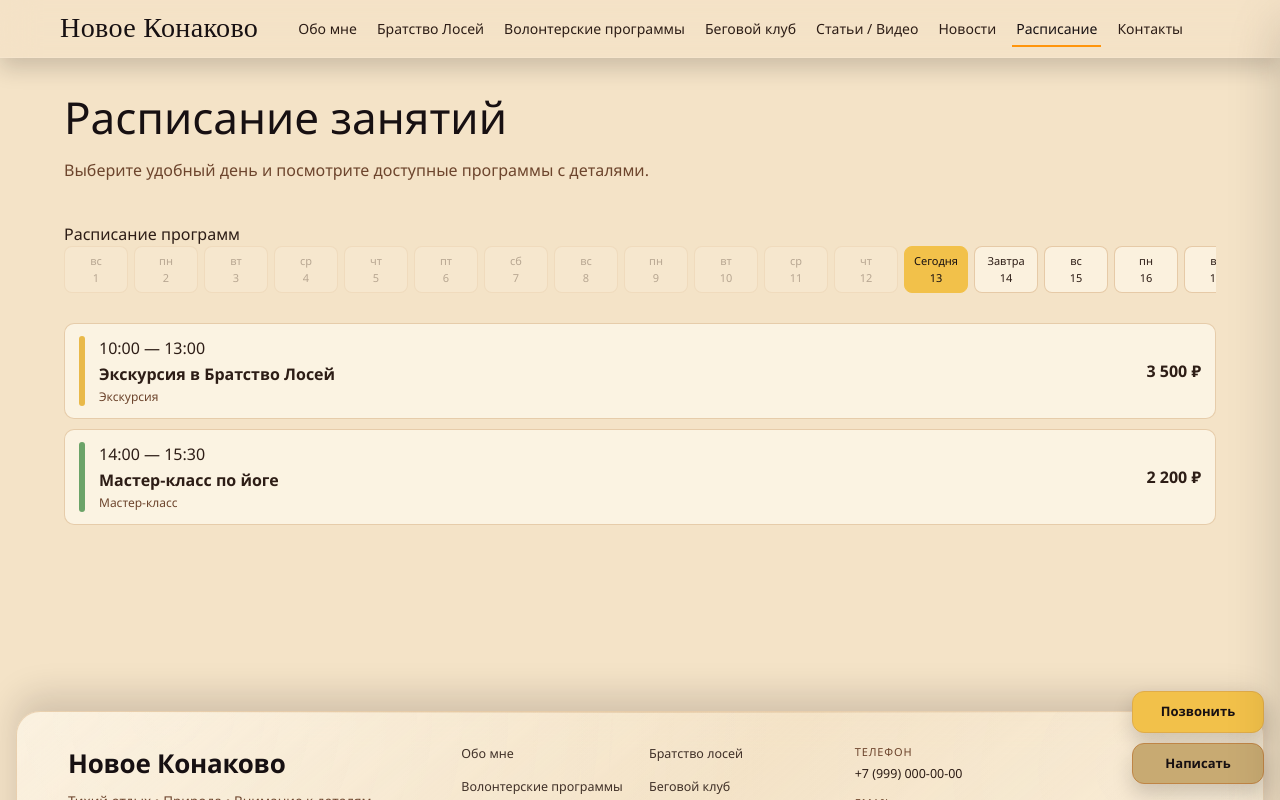
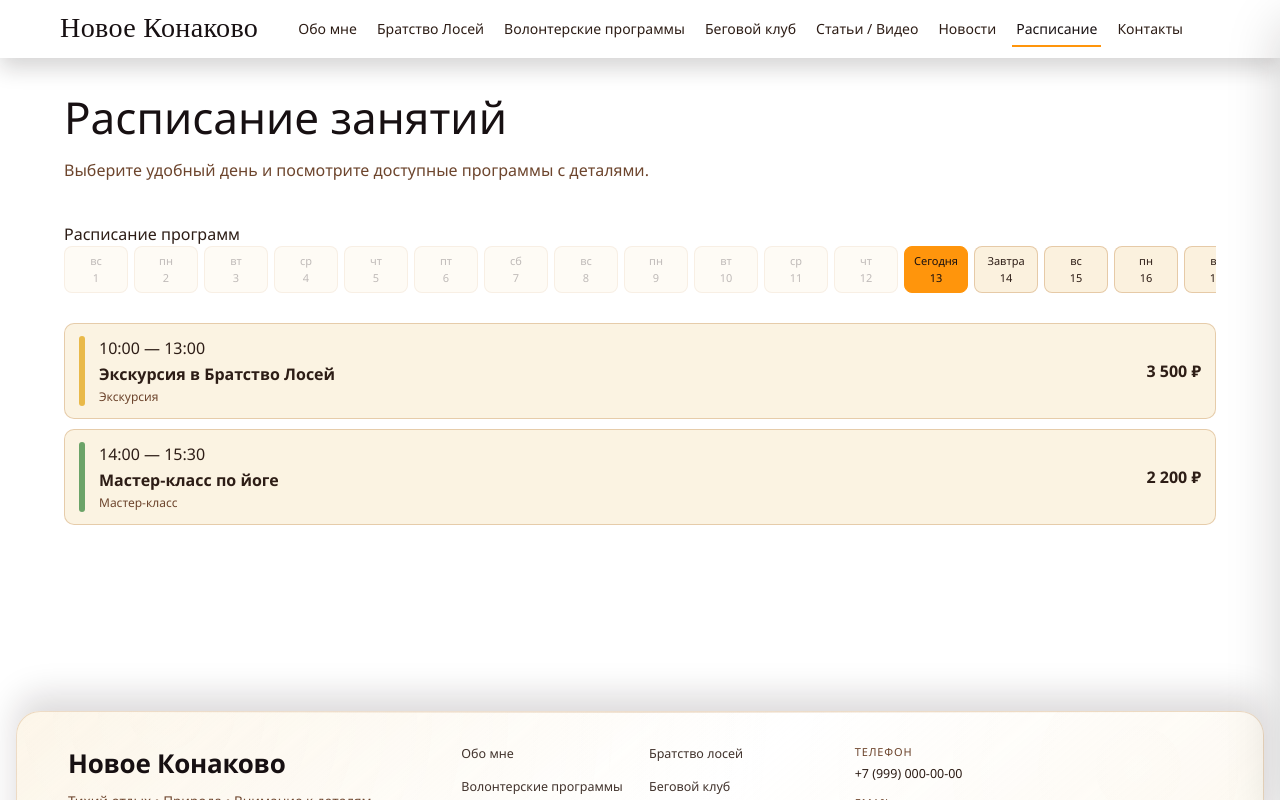
Before and after one commit to m1ke1994/new_konakovo, a Vue app: page /schedule in a window 1280 px wide. Shown: the top 800 px of the page. Built offline with nearby package versions, Linux system fonts and the light colour scheme; a web font is replaced by a local one.

Commit message:
изменение цвета кнопок часть 2

```diff
--- a/src/App.vue
+++ b/src/App.vue
@@ -1,6 +1,5 @@
 <script setup>
 import { onMounted } from 'vue'
-import FloatingContactButtons from './components/FloatingContactButtons.vue'
 
 const forceScrollTop = () => {
   if (typeof window === 'undefined') return
@@ -22,5 +21,4 @@ onMounted(() => {
 
 <template>
   <router-view />
-  <FloatingContactButtons />
 </template>
--- a/src/assets/css/main.css
+++ b/src/assets/css/main.css
@@ -1,5 +1,4 @@
 @import './variables.css';
-@import './theme.css';
 @import './fonts.css';
 
 @tailwind base;
@@ -81,19 +80,19 @@ a {
 }
 
 .btn-primary {
-  background: var(--button-primary-bg);
-  color: var(--button-primary-text);
-  border-color: var(--button-primary-border);
+  background: var(--color-sun);
+  color: var(--color-dark-deep);
+  border-color: color-mix(in srgb, var(--color-orange) 55%, var(--color-border-accent));
   box-shadow: 0 10px 22px var(--shadow);
 }
 
 .btn-primary:hover {
-  background: var(--button-primary-bg-hover);
+  background: var(--color-orange);
   transform: translateY(-1px);
 }
 
 .btn-primary:active {
-  background: var(--button-primary-bg-active);
+  background: color-mix(in srgb, var(--color-orange) 90%, #000000);
   transform: translateY(-1px);
 }
 
@@ -121,20 +120,6 @@ a {
 .btn-outline:hover {
   background: color-mix(in srgb, var(--color-sand) 30%, transparent);
   color: var(--color-dark-deep);
-}
-
-.btn-hero-contact {
-  background: var(--button-hero-bg);
-  color: var(--button-hero-text);
-  border-color: var(--button-hero-border);
-}
-
-.btn-hero-contact:hover {
-  background: var(--button-hero-bg-hover);
-}
-
-.btn-hero-contact:active {
-  background: var(--button-hero-bg-active);
 }
 
 .glass-card {
--- a/src/assets/css/theme.css
+++ /dev/null
@@ -1,16 +0,0 @@
-:root {
-  --color-primary-blue: #6FA2B8;
-  --color-accent-yellow: #F2C14A;
-
-  --button-primary-bg: var(--color-accent-yellow);
-  --button-primary-bg-hover: color-mix(in srgb, var(--color-accent-yellow) 92%, #000000);
-  --button-primary-bg-active: color-mix(in srgb, var(--color-accent-yellow) 86%, #000000);
-  --button-primary-text: var(--color-dark-deep);
-  --button-primary-border: color-mix(in srgb, var(--color-accent-yellow) 65%, var(--color-border-accent));
-
-  --button-hero-bg: var(--color-primary-blue);
-  --button-hero-bg-hover: color-mix(in srgb, var(--color-primary-blue) 92%, #000000);
-  --button-hero-bg-active: color-mix(in srgb, var(--color-primary-blue) 84%, #000000);
-  --button-hero-text: #ffffff;
-  --button-hero-border: color-mix(in srgb, var(--color-primary-blue) 70%, var(--color-border-accent));
-}
--- a/src/assets/css/variables.css
+++ b/src/assets/css/variables.css
@@ -9,7 +9,7 @@
 
   --color-text-primary: #2d1d16;
   --color-text-secondary: #6d452d;
-  --color-background-main: #f4e3c7;
+  --color-background-main: #ffffff;
   --color-background-light: #fbf1de;
   --color-border-accent: #bf8546;
 }
--- a/src/components/ArticleCard.vue
+++ b/src/components/ArticleCard.vue
@@ -20,7 +20,7 @@ const props = defineProps({
     <div class="article-card__content">
       <h3 class="article-card__title">{{ item.title }}</h3>
       <p v-if="showDescription" class="article-card__description">{{ item.description }}</p>
-      <router-link class="article-card__action btn-primary" :to="`/articles/${item.id}`">Читать далее</router-link>
+      <router-link class="article-card__action btn-outline" :to="`/articles/${item.id}`">Читать дальше</router-link>
     </div>
   </article>
 </template>
--- a/src/components/FeedbackSection.vue
+++ b/src/components/FeedbackSection.vue
@@ -264,9 +264,9 @@ const handleConfirm = () => {
 }
 
 .tariff__btn.active {
-  background: var(--button-primary-bg);
-  border-color: var(--button-primary-bg);
-  color: var(--button-primary-text);
+  background: var(--primary);
+  border-color: var(--primary);
+  color: var(--color-dark-deep);
 }
 
 .tariff__desc {
--- a/src/components/FloatingContactButtons.vue
+++ /dev/null
@@ -1,42 +0,0 @@
-<template>
-  <div class="floating-contact" aria-label="Быстрая связь">
-    <a class="floating-contact__btn btn-primary" href="tel:+79990000000">Позвонить</a>
-    <a
-      class="floating-contact__btn btn-secondary"
-      href="https://t.me/username"
-      target="_blank"
-      rel="noopener"
-    >
-      Написать
-    </a>
-  </div>
-</template>
-
-<style scoped>
-.floating-contact {
-  position: fixed;
-  right: 16px;
-  bottom: max(16px, env(safe-area-inset-bottom));
-  z-index: 55;
-  display: grid;
-  gap: 10px;
-}
-
-.floating-contact__btn {
-  min-width: 132px;
-  box-shadow: 0 10px 20px var(--shadow);
-}
-
-@media (max-width: 720px) {
-  .floating-contact {
-    right: 12px;
-    gap: 8px;
-  }
-
-  .floating-contact__btn {
-    min-width: 118px;
-    padding: 9px 12px;
-    font-size: 12px;
-  }
-}
-</style>
--- a/src/components/NewsCard.vue
+++ b/src/components/NewsCard.vue
@@ -24,7 +24,7 @@ const formattedDate = computed(() =>
       <p class="news-card__date">{{ formattedDate }}</p>
       <h3 class="news-card__title">{{ item.title }}</h3>
       <p class="news-card__description">{{ item.description }}</p>
-      <router-link class="news-card__action btn-primary" :to="`/news/${item.id}`">Читать дальше</router-link>
+      <router-link class="news-card__action btn-outline" :to="`/news/${item.id}`">Читать дальше</router-link>
     </div>
   </article>
 </template>
--- a/src/components/Profile/ProfileHero.vue
+++ b/src/components/Profile/ProfileHero.vue
@@ -61,15 +61,9 @@
                 <div class="info__name">Лиза Стручкова</div>
                 <div class="info__row">
                     <div class="info__about">
-                        Делюсь событиями, тишиной и теплыми практиками в Конаково. Я переехала из Москвы в Конаково
-                        и создала здесь пространство для осознанного отдыха, живых встреч и глубокого контакта с природой.
-                        Это место про замедление, внимание к себе и теплые человеческие связи - вдали от суеты и спешки.
-                        Я провожу экскурсии по природным местам, утренние практики, чайные церемонии и мастер-классы,
-                        объединяя их в цельный опыт. Для гостей Конаково становлюсь проводником, помогаю собрать день или
-                        путешествие под ваш ритм и интересы. А для местных создаю сообщество, где есть движение, поддержка,
-                        общение и ощущение «своего места».
+            Делюсь событиями, тишиной и теплыми практиками в Конаково. Я переехала из Москвы в Конаково и создала здесь пространство для осознанного отдыха, живых встреч и глубокого контакта с природой. Это место про замедление, внимание к себе и теплые человеческие связи - вдали от суеты и спешки. Я провожу экскурсии по природным местам, утренние практики, чайные церемонии и мастер-классы, объединяя их в цельный опыт. Для гостей Конаково становлюсь проводником, помогаю собрать день или путешествие под ваш ритм и интересы. А для местных создаю сообщество, где есть движение, поддержка, общение и ощущение «своего места».
                     </div>
-                    <router-link class="info__btn btn-primary btn-hero-contact" to="/contacts">Связаться со мной</router-link>
+                    <router-link class="info__btn btn-primary" to="/contacts">Связаться со мной</router-link>
                 </div>
             </div>
         </div>
@@ -434,7 +428,7 @@ onUnmounted(() => {
 }
 
 .hero__bottom {
-    background: var(--bg-elevated);
+    background: var(--color-background-light);
     padding: 72px 32px 32px;
     position: relative;
     box-sizing: border-box;
--- a/src/components/ScheduleSection.vue
+++ b/src/components/ScheduleSection.vue
@@ -231,9 +231,9 @@ const formatPrice = (v) =>
 }
 
 .month-schedule__day.active {
-  background: var(--button-primary-bg);
-  color: var(--button-primary-text);
-  border-color: var(--button-primary-bg);
+  background: var(--primary);
+  color: var(--color-dark-deep);
+  border-color: var(--primary);
 }
 
 .month-schedule__day.disabled {
```
